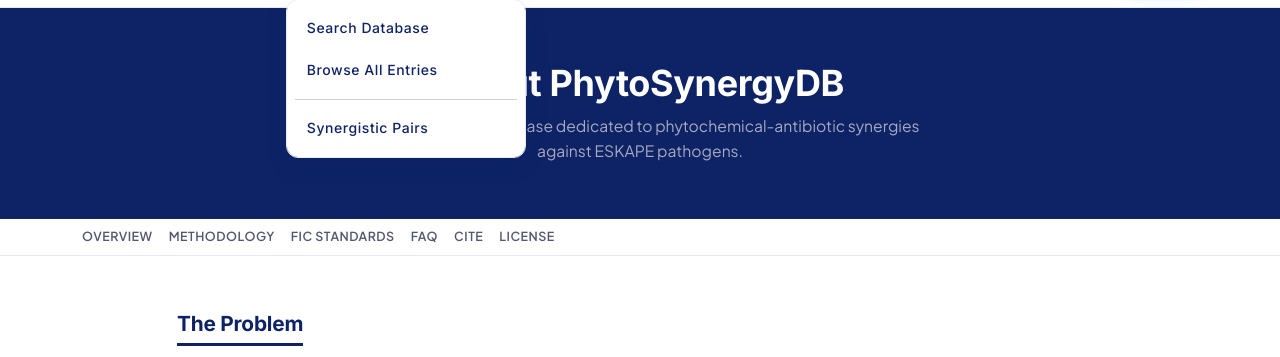
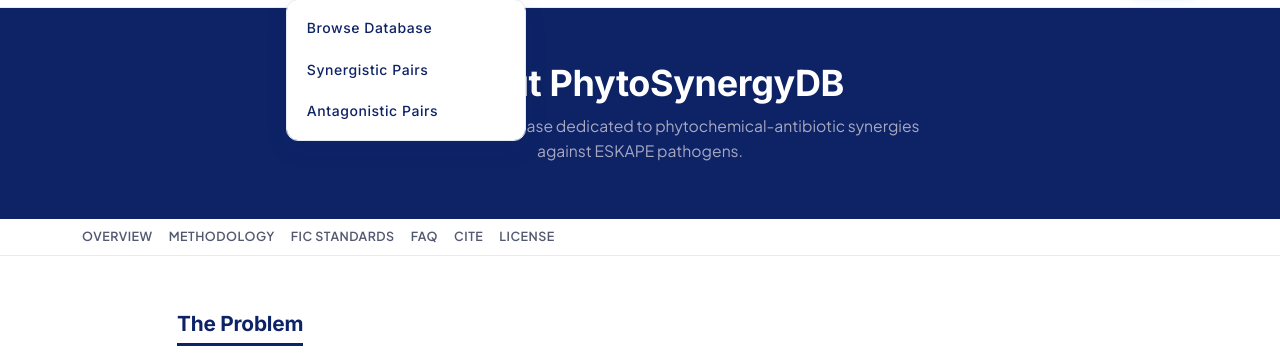
Before and after one commit to argajitsarkr/phytosynergy-db-project, a Django app: page /about/ in a window 1280 px wide, after a click on "Explore". Shown: the part 64-421 px from the top of the page. Run offline with Django 5.2, Linux system fonts and the light colour scheme; data comes from the database, SQL or seed files in the repository; data that the repository does not hold is empty; some libraries are stand-ins or nearby versions.

Commit message:
Navbar: merge duplicate Search/Browse dropdown items, add Antagonistic Pairs shortcut

```diff
--- a/synergy_data/templates/synergy_data/base.html
+++ b/synergy_data/templates/synergy_data/base.html
@@ -50,10 +50,9 @@
                             Explore
                         </a>
                         <ul class="dropdown-menu">
-                            <li><a class="dropdown-item" href="{% url 'database_search' %}">Search Database</a></li>
-                            <li><a class="dropdown-item" href="{% url 'database_search' %}?query=">Browse All Entries</a></li>
-                            <li><hr class="dropdown-divider"></li>
+                            <li><a class="dropdown-item" href="{% url 'database_search' %}">Browse Database</a></li>
                             <li><a class="dropdown-item" href="{% url 'database_search' %}?interpretation=Synergy">Synergistic Pairs</a></li>
+                            <li><a class="dropdown-item" href="{% url 'database_search' %}?interpretation=Antagonism">Antagonistic Pairs</a></li>
                         </ul>
                     </li>
                     <li class="nav-item">
```
